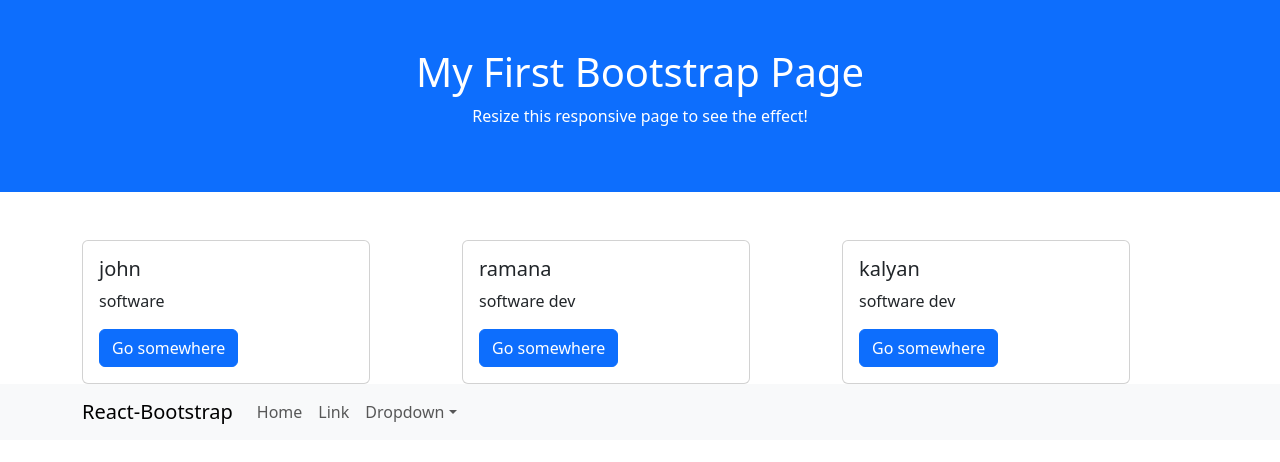
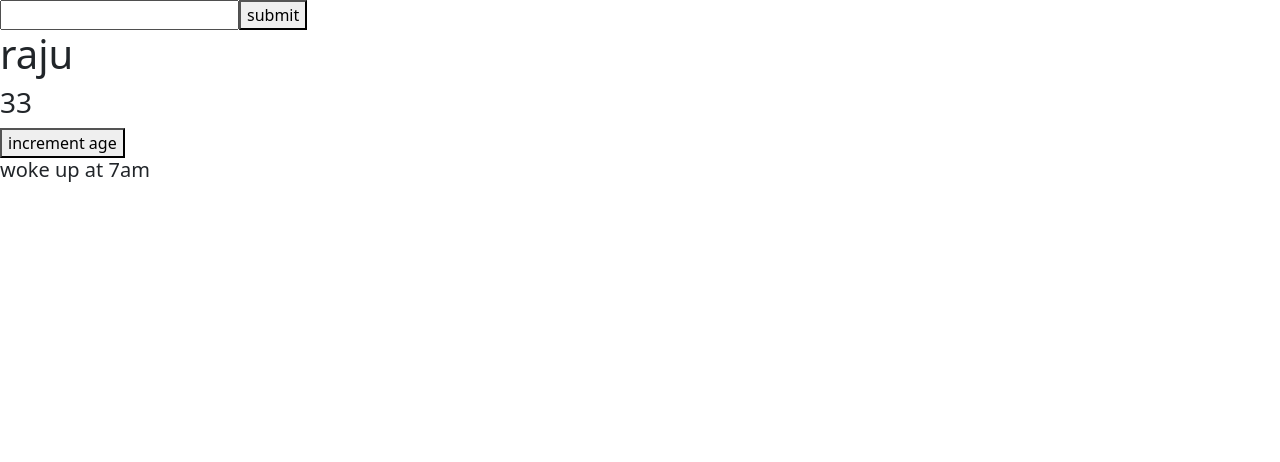
Before and after one commit to KalyanRamDev0/vite-react, a React (Vite) app: page / in a window 1280 px wide. Shown: the top 462 px of the page. Built offline with nearby package versions, Linux system fonts and the light colour scheme.

Commit message:
usereduce

```diff
--- a/src/App.jsx
+++ b/src/App.jsx
@@ -1,12 +1,13 @@
 
-//import LoginComponent from "./components/login";
-import CoustomButton from "./components/button.jsx";
-import Greeting from "./components/greeting/greeting.jsx";
-import style from "./components/greeting/greeging.module.css"
-import Customcard from "./components/bootstrap/custom-card.jsx";
-import { employeeDetails } from "./components/data/employeedata.js";
-import FirstComponent from "./components/bootstrap/first-component.jsx";
-import BasicExample from "./components/bootstrap/navbar.jsx";
+// //import LoginComponent from "./components/login";
+// import CoustomButton from "./components/button.jsx";
+// import Greeting from "./components/greeting/greeting.jsx";
+// import style from "./components/greeting/greeging.module.css"
+// import Customcard from "./components/bootstrap/custom-card.jsx";
+// import { employeeDetails } from "./components/data/employeedata.js";
+// import FirstComponent from "./components/bootstrap/first-component.jsx";
+// import BasicExample from "./components/bootstrap/navbar.jsx";
+import UseReduserExample from "./components/hooks/userreduser.jsx";
 
 
 
@@ -17,6 +18,7 @@ const App=()=>{
 
  return(
   <div >
+    <UseReduserExample/>
    {/* hello kalyan
    <div className={style.card}> hello kalyan</div>
    <CoustomButton/>
@@ -34,8 +36,8 @@ return(
     })
    } */}
   {/* <Customcard     title={"john"} text={"software dev"}/> */}
-  <FirstComponent></FirstComponent>
-  <BasicExample></BasicExample>
+  {/* <FirstComponent></FirstComponent>
+  <BasicExample></BasicExample> */}
   </div>
  )
 }
--- /dev/null
+++ b/src/components/hooks/userreduser.jsx
@@ -0,0 +1,66 @@
+import { useReducer, useState } from "react"
+
+const reducerFunction=(state,action)=>{
+
+
+
+    switch(action.type){
+        case "INCREMENT_AGE":
+            return {...state,age:state.age+1}
+            case "CHANGE_NAME":
+            return {...state,username:action.payload}
+            default:
+                return age
+    }
+
+}
+
+
+
+const UseReduserExample=()=>{
+
+
+const initialState={
+    username:"raju",
+    age:33,
+    todos:["woke up at 7am"],
+    homeaddress:{}
+}
+const incrementAgeHandler=()=>{
+    dispatchFunction({
+        type:"INCREMENT_AGE",
+        payload:1
+    })
+}
+
+const[currentState,dispatchFunction]=useReducer(reducerFunction,initialState)
+
+const[name,setName]=useState("")
+const nameHandler=(event)=>{
+    setName(event.target.value)
+}
+
+const onSubmit=()=>{
+    dispatchFunction({
+        type:"CHANGE_NAME",
+        payload:name
+    })
+
+}
+
+
+    return(
+        <div>
+
+            <input type='text' value={name} onClick={nameHandler}/>
+            <button onClick={onSubmit}>submit</button>
+<h1>{currentState.username}</h1>
+<h3>{currentState.age}</h3>
+<button onClick={incrementAgeHandler}>increment age</button>
+{ initialState.todos.map(eachTodo=><>
+<h5>{eachTodo}</h5>
+</>)}
+</div>
+    )
+}
+export default UseReduserExample
```
